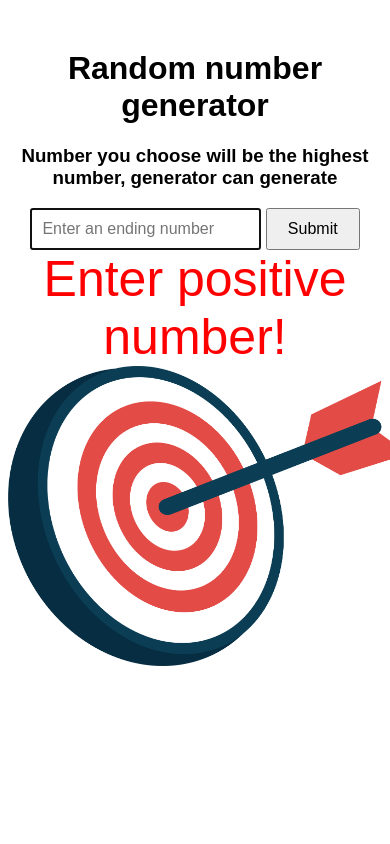
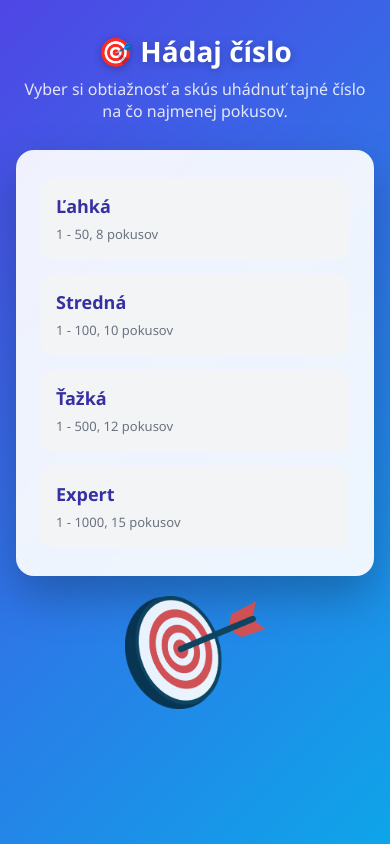
Before and after one commit to Blizoman/GuessTheNum, a PHP site: page / in a window 390 px wide; the page is wider, and only the part inside the window is pictured. Run offline with PHP 8.4, Linux system fonts and the light colour scheme.

Commit message:
Rework into a complete Guess the Number game with a modern UI
The original script was just a random number generator. Added real
game logic (PHP sessions, Post/Redirect/Get), a choice of 4 difficulty
levels, an attempt counter with progress bar, a guess history, and
best-score tracking per difficulty stored in a cookie. UI rebuilt as a
responsive design in a separate stylesheet.

Co-Authored-By: Claude Sonnet 5 <noreply@anthropic.com>
Claude-Session: https://claude.ai/code/session_01LqDPpmBuT1Q8PyGCNzsdCs

```diff
--- /dev/null
+++ b/assets/style.css
@@ -0,0 +1,292 @@
+:root {
+    --bg-gradient-start: #4f46e5;
+    --bg-gradient-end: #0ea5e9;
+    --card-bg: rgba(255, 255, 255, 0.92);
+    --text-main: #1e1b3a;
+    --text-muted: #6b7280;
+    --accent: #4f46e5;
+    --accent-dark: #3730a3;
+    --success: #16a34a;
+    --danger: #dc2626;
+    --warning: #d97706;
+    --radius: 18px;
+}
+
+* {
+    box-sizing: border-box;
+}
+
+body {
+    margin: 0;
+    min-height: 100vh;
+    font-family: "Segoe UI", Roboto, Helvetica, Arial, sans-serif;
+    background: linear-gradient(135deg, var(--bg-gradient-start), var(--bg-gradient-end));
+    color: var(--text-main);
+    display: flex;
+    justify-content: center;
+    padding: 32px 16px;
+}
+
+.page {
+    width: 100%;
+    max-width: 560px;
+}
+
+.title {
+    text-align: center;
+    color: #fff;
+    text-shadow: 0 2px 8px rgba(0, 0, 0, 0.25);
+    margin: 0 0 8px;
+    font-size: clamp(28px, 6vw, 40px);
+}
+
+.subtitle {
+    text-align: center;
+    color: rgba(255, 255, 255, 0.85);
+    margin: 0 0 28px;
+    font-size: 16px;
+}
+
+.card {
+    background: var(--card-bg);
+    backdrop-filter: blur(10px);
+    border-radius: var(--radius);
+    box-shadow: 0 20px 45px rgba(0, 0, 0, 0.25);
+    padding: 28px 24px;
+    margin-bottom: 20px;
+}
+
+.difficulty-grid {
+    display: grid;
+    grid-template-columns: repeat(2, 1fr);
+    gap: 14px;
+}
+
+@media (max-width: 420px) {
+    .difficulty-grid {
+        grid-template-columns: 1fr;
+    }
+}
+
+.difficulty-card {
+    border: none;
+    background: #f3f4f6;
+    border-radius: 14px;
+    padding: 16px;
+    text-align: left;
+    cursor: pointer;
+    transition: transform 0.15s ease, box-shadow 0.15s ease, background 0.15s ease;
+    font: inherit;
+    color: inherit;
+}
+
+.difficulty-card:hover,
+.difficulty-card:focus-visible {
+    transform: translateY(-3px);
+    box-shadow: 0 10px 20px rgba(79, 70, 229, 0.25);
+    background: #eef2ff;
+    outline: none;
+}
+
+.difficulty-card strong {
+    display: block;
+    font-size: 18px;
+    margin-bottom: 4px;
+    color: var(--accent-dark);
+}
+
+.difficulty-card span {
+    color: var(--text-muted);
+    font-size: 13px;
+}
+
+.difficulty-card .best {
+    margin-top: 8px;
+    font-size: 13px;
+    font-weight: 600;
+    color: var(--success);
+}
+
+.status-row {
+    display: flex;
+    justify-content: space-between;
+    align-items: center;
+    flex-wrap: wrap;
+    gap: 8px;
+    margin-bottom: 18px;
+}
+
+.badge {
+    display: inline-block;
+    padding: 4px 12px;
+    border-radius: 999px;
+    background: #eef2ff;
+    color: var(--accent-dark);
+    font-size: 13px;
+    font-weight: 600;
+}
+
+.range-hint {
+    text-align: center;
+    color: var(--text-muted);
+    font-size: 14px;
+    margin-bottom: 18px;
+}
+
+.progress-track {
+    height: 10px;
+    border-radius: 999px;
+    background: #e5e7eb;
+    overflow: hidden;
+    margin-bottom: 6px;
+}
+
+.progress-fill {
+    height: 100%;
+    background: linear-gradient(90deg, var(--accent), var(--bg-gradient-end));
+    transition: width 0.3s ease;
+}
+
+.progress-label {
+    text-align: right;
+    font-size: 12px;
+    color: var(--text-muted);
+    margin-bottom: 20px;
+}
+
+.guess-form {
+    display: flex;
+    gap: 10px;
+    margin-bottom: 20px;
+}
+
+.guess-form input[type="number"] {
+    flex: 1;
+    padding: 14px 16px;
+    font-size: 18px;
+    border: 2px solid #e5e7eb;
+    border-radius: 12px;
+    min-width: 0;
+    transition: border-color 0.15s ease;
+}
+
+.guess-form input[type="number"]:focus {
+    outline: none;
+    border-color: var(--accent);
+}
+
+button.primary {
+    background: var(--accent);
+    color: #fff;
+    border: none;
+    padding: 14px 22px;
+    font-size: 16px;
+    font-weight: 600;
+    border-radius: 12px;
+    cursor: pointer;
+    transition: background 0.15s ease, transform 0.1s ease;
+}
+
+button.primary:hover {
+    background: var(--accent-dark);
+}
+
+button.primary:active {
+    transform: scale(0.97);
+}
+
+button.secondary {
+    background: transparent;
+    color: var(--accent-dark);
+    border: 2px solid var(--accent);
+    padding: 12px 20px;
+    font-size: 15px;
+    font-weight: 600;
+    border-radius: 12px;
+    cursor: pointer;
+    width: 100%;
+}
+
+button.secondary:hover {
+    background: #eef2ff;
+}
+
+.history {
+    list-style: none;
+    margin: 0 0 4px;
+    padding: 0;
+    max-height: 220px;
+    overflow-y: auto;
+}
+
+.history li {
+    display: flex;
+    justify-content: space-between;
+    align-items: center;
+    padding: 10px 12px;
+    border-radius: 10px;
+    margin-bottom: 6px;
+    font-size: 14px;
+    background: #f9fafb;
+}
+
+.history li:first-child {
+    background: #eef2ff;
+}
+
+.result-tag {
+    font-weight: 700;
+    font-size: 13px;
+}
+
+.result-tag.higher { color: var(--warning); }
+.result-tag.lower { color: var(--danger); }
+.result-tag.correct { color: var(--success); }
+
+.result-banner {
+    text-align: center;
+    padding: 22px;
+    border-radius: 14px;
+    margin-bottom: 20px;
+}
+
+.result-banner.won {
+    background: #dcfce7;
+    color: var(--success);
+}
+
+.result-banner.lost {
+    background: #fee2e2;
+    color: var(--danger);
+}
+
+.result-banner .big {
+    font-size: 42px;
+    font-weight: 800;
+    display: block;
+    margin-bottom: 6px;
+}
+
+.result-banner .new-best {
+    display: inline-block;
+    margin-top: 10px;
+    background: #fef9c3;
+    color: #92400e;
+    padding: 4px 14px;
+    border-radius: 999px;
+    font-weight: 700;
+    font-size: 13px;
+}
+
+.footer-illustration {
+    display: block;
+    margin: 8px auto 0;
+    width: 140px;
+    opacity: 0.9;
+}
+
+.actions {
+    display: flex;
+    flex-direction: column;
+    gap: 10px;
+}
--- /dev/null
+++ b/config.php
@@ -0,0 +1,94 @@
+<?php
+/**
+ * Difficulty configuration and best-score handling (stored in a cookie,
+ * since the project has no database).
+ */
+
+const DIFFICULTIES = [
+    'easy' => [
+        'label' => 'Ľahká',
+        'min' => 1,
+        'max' => 50,
+        'max_attempts' => 8,
+        'description' => '1 - 50, 8 pokusov',
+    ],
+    'medium' => [
+        'label' => 'Stredná',
+        'min' => 1,
+        'max' => 100,
+        'max_attempts' => 10,
+        'description' => '1 - 100, 10 pokusov',
+    ],
+    'hard' => [
+        'label' => 'Ťažká',
+        'min' => 1,
+        'max' => 500,
+        'max_attempts' => 12,
+        'description' => '1 - 500, 12 pokusov',
+    ],
+    'expert' => [
+        'label' => 'Expert',
+        'min' => 1,
+        'max' => 1000,
+        'max_attempts' => 15,
+        'description' => '1 - 1000, 15 pokusov',
+    ],
+];
+
+const BEST_SCORE_COOKIE = 'gtn_best_scores';
+
+function isValidDifficulty(string $key): bool
+{
+    return array_key_exists($key, DIFFICULTIES);
+}
+
+/**
+ * @return array<string,int> map of difficulty => fewest attempts needed to win
+ */
+function getBestScores(): array
+{
+    if (!isset($_COOKIE[BEST_SCORE_COOKIE])) {
+        return [];
+    }
+
+    $decoded = json_decode($_COOKIE[BEST_SCORE_COOKIE], true);
+    if (!is_array($decoded)) {
+        return [];
+    }
+
+    $scores = [];
+    foreach ($decoded as $difficulty => $attempts) {
+        if (isValidDifficulty((string)$difficulty) && is_int($attempts)) {
+            $scores[$difficulty] = $attempts;
+        }
+    }
+
+    return $scores;
+}
+
+/**
+ * Stores a new best score if it's better (or the first one) for the given difficulty.
+ * @return bool true if this is a new record
+ */
+function maybeUpdateBestScore(string $difficulty, int $attempts): bool
+{
+    $scores = getBestScores();
+    $isNewBest = !isset($scores[$difficulty]) || $attempts < $scores[$difficulty];
+
+    if ($isNewBest) {
+        $scores[$difficulty] = $attempts;
+        setcookie(
+            BEST_SCORE_COOKIE,
+            json_encode($scores),
+            [
+                'expires' => time() + 10 * 365 * 24 * 60 * 60,
+                'path' => '/',
+                'samesite' => 'Lax',
+            ]
+        );
+        // make the value available immediately within this request too
+        $_COOKIE[BEST_SCORE_COOKIE] = json_encode($scores);
+    }
+
+    return $isNewBest;
+}
--- a/index.php
+++ b/index.php
@@ -1,45 +1,125 @@
 <?php
+require_once __DIR__ . '/game.php';
 
-    $num = isset($_GET["num"]) ? (int)$_GET["num"] : 0;
-
-    if ($num > 0) {
-        $next = rand(1, $num);
-    } else {
-        $next = "Enter positive number!";
-    }
+$game = $_SESSION['game'] ?? null;
+$bestScores = getBestScores();
 ?>
 <!DOCTYPE html>
-<html>
+<html lang="sk">
 <head>
-        <title>Generator</title>
-
-        <style>
-            body {font-family: sans-serif; text-align: center; margin-top: 50px;}
-            .spacer {margin-bottom: 50px;}
-            .result-box {color: red; font-size: 50px; font-weight: bold; min-height: 60px;}
-            input { padding: 10px; font-size: 16px
-
-            }
-            button { padding: 10px 20px; font-size: 16px; cursor: pointer;}
-        </style>
+    <meta charset="UTF-8">
+    <meta name="viewport" content="width=device-width, initial-scale=1.0">
+    <title>Hádaj číslo</title>
+    <link rel="stylesheet" href="assets/style.css">
 </head>
 <body>
-        <h1 style="text-align: center;">Random number generator</h1>
+<div class="page">
+    <h1 class="title">🎯 Hádaj číslo</h1>
+    <p class="subtitle">Vyber si obtiažnosť a skús uhádnuť tajné číslo na čo najmenej pokusov.</p>
 
-        <h3 style="text-align: center;" style="margin: 100;">Number you choose will be the highest number, generator can generate</h3>
+    <?php if ($game === null): ?>
 
-        <form style="text-align: center;" method="get">
-            <input type="text" name="num" placeholder="Enter an ending number" autofocus>
-            <button type="submit">Submit</button>
+        <div class="card">
+            <form method="post" action="index.php">
+                <input type="hidden" name="action" value="start">
+                <div class="difficulty-grid">
+                    <?php foreach (DIFFICULTIES as $key => $config): ?>
+                        <button type="submit" name="difficulty" value="<?= htmlspecialchars($key) ?>" class="difficulty-card">
+                            <strong><?= htmlspecialchars($config['label']) ?></strong>
+                            <span><?= htmlspecialchars($config['description']) ?></span>
+                            <?php if (isset($bestScores[$key])): ?>
+                                <div class="best">🏆 Najlepšie: <?= (int)$bestScores[$key] ?> pokusov</div>
+                            <?php endif; ?>
+                        </button>
+                    <?php endforeach; ?>
+                </div>
+            </form>
+        </div>
+
+        <img src="target.png" alt="Terč" class="footer-illustration">
+
+    <?php else:
+        $config = DIFFICULTIES[$game['difficulty']];
+        $progress = (int)round(($game['attempts'] / $game['max_attempts']) * 100);
+        ?>
+
+        <div class="card">
+            <div class="status-row">
+                <span class="badge"><?= htmlspecialchars($config['label']) ?></span>
+                <span class="badge">Pokusy: <?= (int)$game['attempts'] ?> / <?= (int)$game['max_attempts'] ?></span>
+            </div>
+
+            <?php if ($game['status'] === 'playing'): ?>
+                <p class="range-hint">Tajné číslo je medzi <strong><?= (int)$game['min'] ?></strong> a <strong><?= (int)$game['max'] ?></strong>.</p>
+
+                <div class="progress-track">
+                    <div class="progress-fill" style="width: <?= min(100, $progress) ?>%"></div>
+                </div>
+                <div class="progress-label"><?= (int)$game['max_attempts'] - (int)$game['attempts'] ?> pokusov ostáva</div>
+
+                <form method="post" action="index.php" class="guess-form">
+                    <input type="hidden" name="action" value="guess">
+                    <input
+                        type="number"
+                        name="guess"
+                        min="<?= (int)$game['min'] ?>"
+                        max="<?= (int)$game['max'] ?>"
+                        placeholder="Tvoj tip..."
+                        autofocus
+                        required
+                    >
+                    <button type="submit" class="primary">Hádať</button>
                 </form>
 
-        <div class="result" style="text-align: center; color: red; font-size: 50px;">
-            <?php echo $next; ?>
+            <?php elseif ($game['status'] === 'won'): ?>
+                <div class="result-banner won">
+                    <span class="big">🎉 Výhra!</span>
+                    Uhádol si číslo <strong><?= (int)$game['secret'] ?></strong> na <?= (int)$game['attempts'] ?> pokusov.
+                    <?php if (!empty($game['is_new_best'])): ?>
+                        <div class="new-best">✨ Nový osobný rekord!</div>
+                    <?php endif; ?>
                 </div>
 
-        <div style="text-align: center;">
-            <img src="target.png" style="width: 400px; height: 300px; ">
+            <?php else: ?>
+                <div class="result-banner lost">
+                    <span class="big">😢 Prehra</span>
+                    Minul si všetky pokusy. Tajné číslo bolo <strong><?= (int)$game['secret'] ?></strong>.
+                </div>
+            <?php endif; ?>
+
+            <?php if (!empty($game['history'])): ?>
+                <ul class="history">
+                    <?php foreach (array_reverse($game['history']) as $entry): ?>
+                        <li>
+                            <span>Tip: <strong><?= (int)$entry['guess'] ?></strong></span>
+                            <?php if ($entry['result'] === 'correct'): ?>
+                                <span class="result-tag correct">✔ Presne!</span>
+                            <?php elseif ($entry['result'] === 'higher'): ?>
+                                <span class="result-tag higher">▲ Vyššie</span>
+                            <?php else: ?>
+                                <span class="result-tag lower">▼ Nižšie</span>
+                            <?php endif; ?>
+                        </li>
+                    <?php endforeach; ?>
+                </ul>
+            <?php endif; ?>
+
+            <div class="actions">
+                <?php if ($game['status'] !== 'playing'): ?>
+                    <form method="post" action="index.php">
+                        <input type="hidden" name="action" value="start">
+                        <input type="hidden" name="difficulty" value="<?= htmlspecialchars($game['difficulty']) ?>">
+                        <button type="submit" class="primary" style="width:100%;">Hrať znova (<?= htmlspecialchars($config['label']) ?>)</button>
+                    </form>
+                <?php endif; ?>
+                <form method="post" action="index.php">
+                    <input type="hidden" name="action" value="reset">
+                    <button type="submit" class="secondary">Zmeniť obtiažnosť</button>
+                </form>
+            </div>
         </div>
 
+    <?php endif; ?>
+</div>
 </body>
 </html>
```
Also changed, not shown: game.php (added, +74 -0 lines), README.md. Lines whose indentation alone changed are shown as unchanged.
